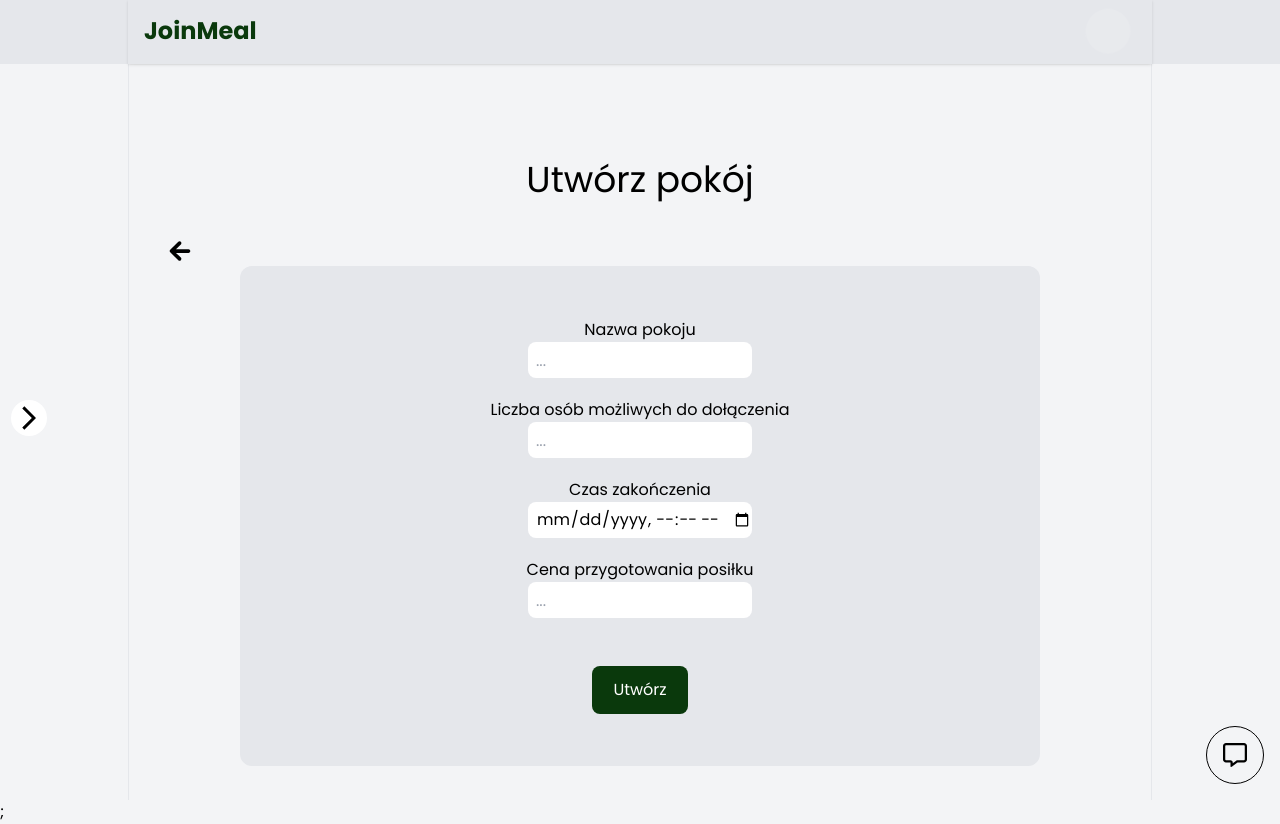
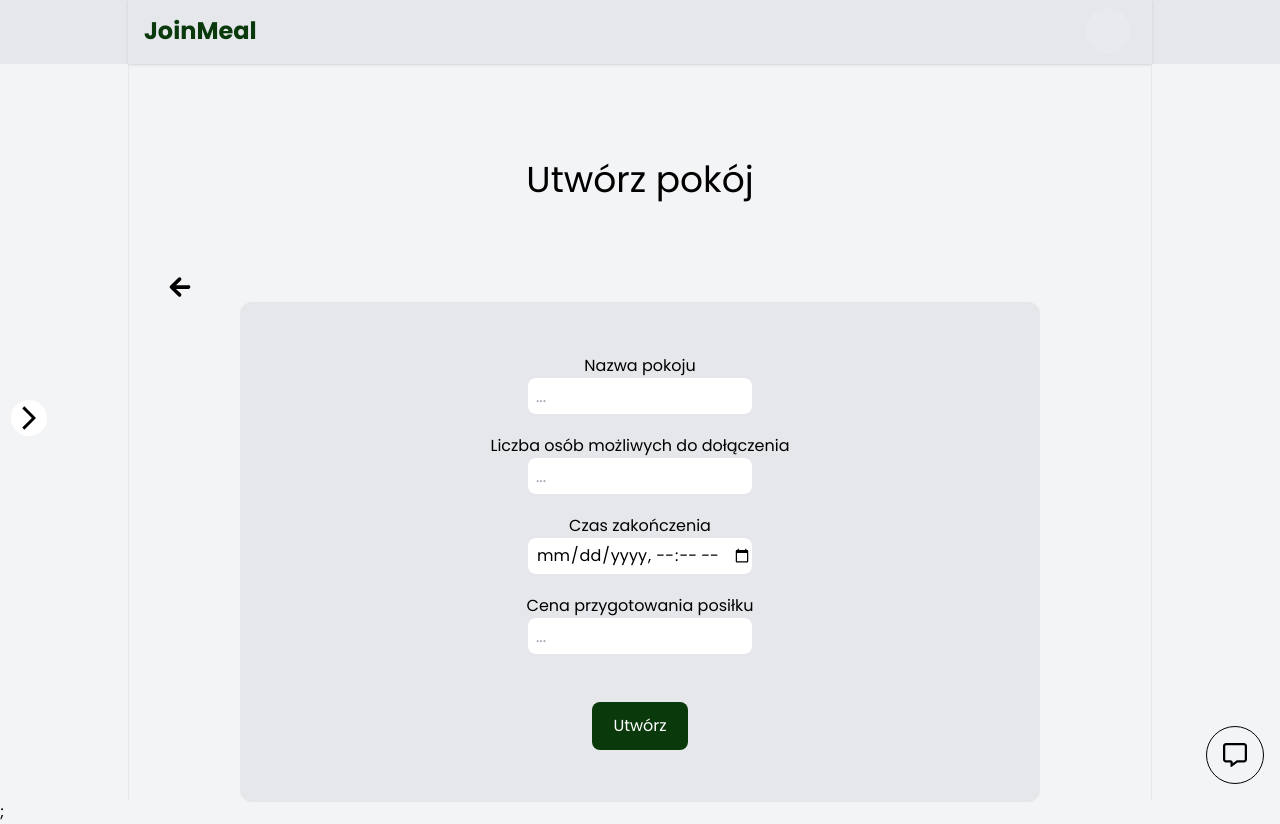
Before and after one commit to Ozzyk1234/project-joinmeal, a Next.js app: page /dashboard in a window 1280 px wide. Both pictures are taken after a click on the button "Utwórz pokój". Built offline with nearby package versions, Linux system fonts and the light colour scheme; no server answers; the database is empty.

Commit message:
asdasdasd

```diff
--- a/components/Rooms/CreateRoom.jsx
+++ b/components/Rooms/CreateRoom.jsx
@@ -41,11 +41,11 @@ export default function CreateRoom({ onClose }) {
     <>
       <div className="flex flex-col md:mt-9">
         <button onClick={onClose}>
-          <IoMdArrowRoundBack className="ml-9 text-3xl" />
+          <IoMdArrowRoundBack className="md:ml-9 ml-4 -mt-24 md:mt-9 text-3xl" />
         </button>
         <form
           onSubmit={handleFormSubmit}
-          className="w-[800px] h-[500px] bg-gray-200 rounded-xl mx-auto flex flex-col items-center justify-center"
+          className="md:w-[800px] md:h-[500px] w-[90%] h-[500px] bg-gray-200 rounded-xl mx-auto flex flex-col items-center justify-center mt-24 md:mt-0"
         >
           <label htmlFor="roomName">Nazwa pokoju</label>
           <input
```
